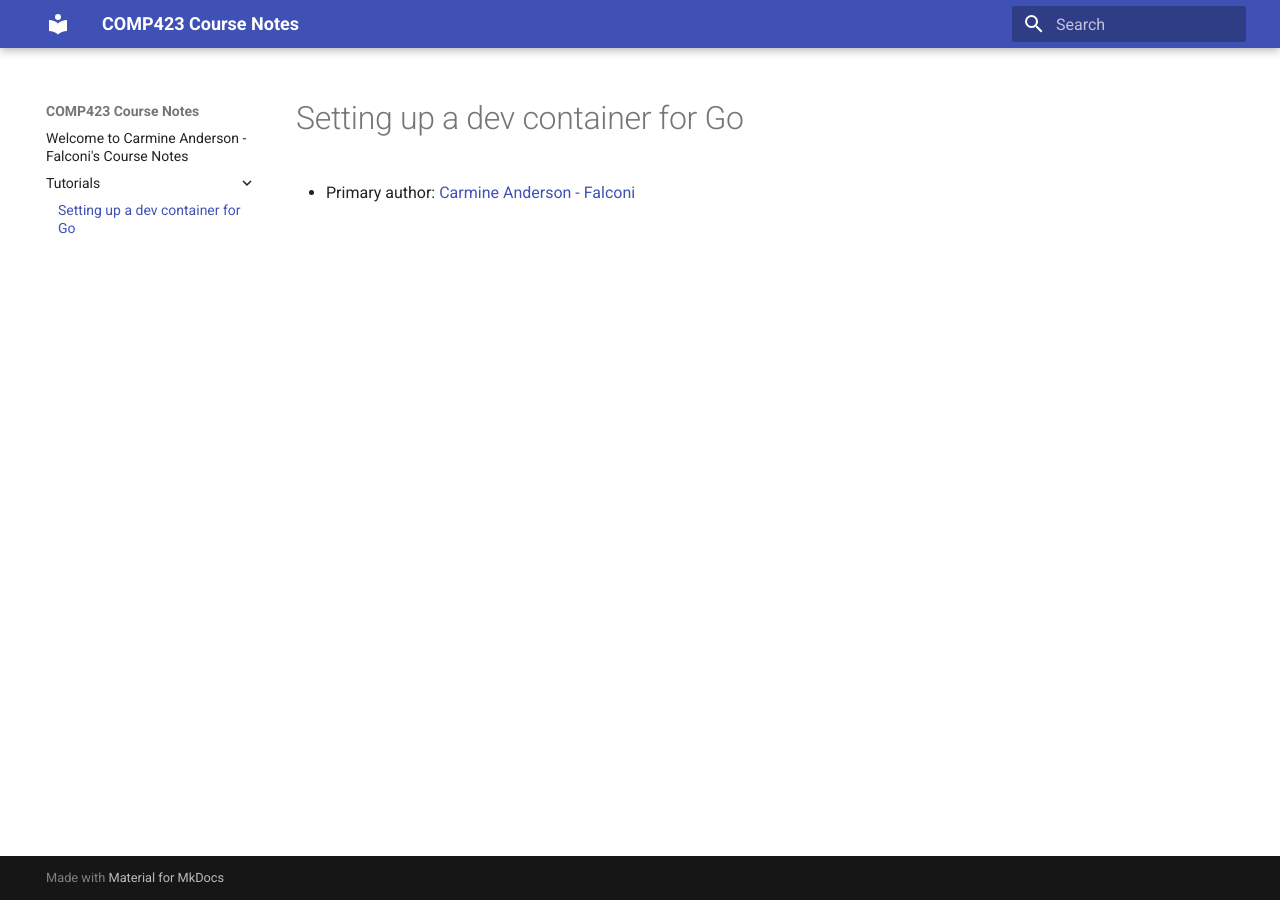
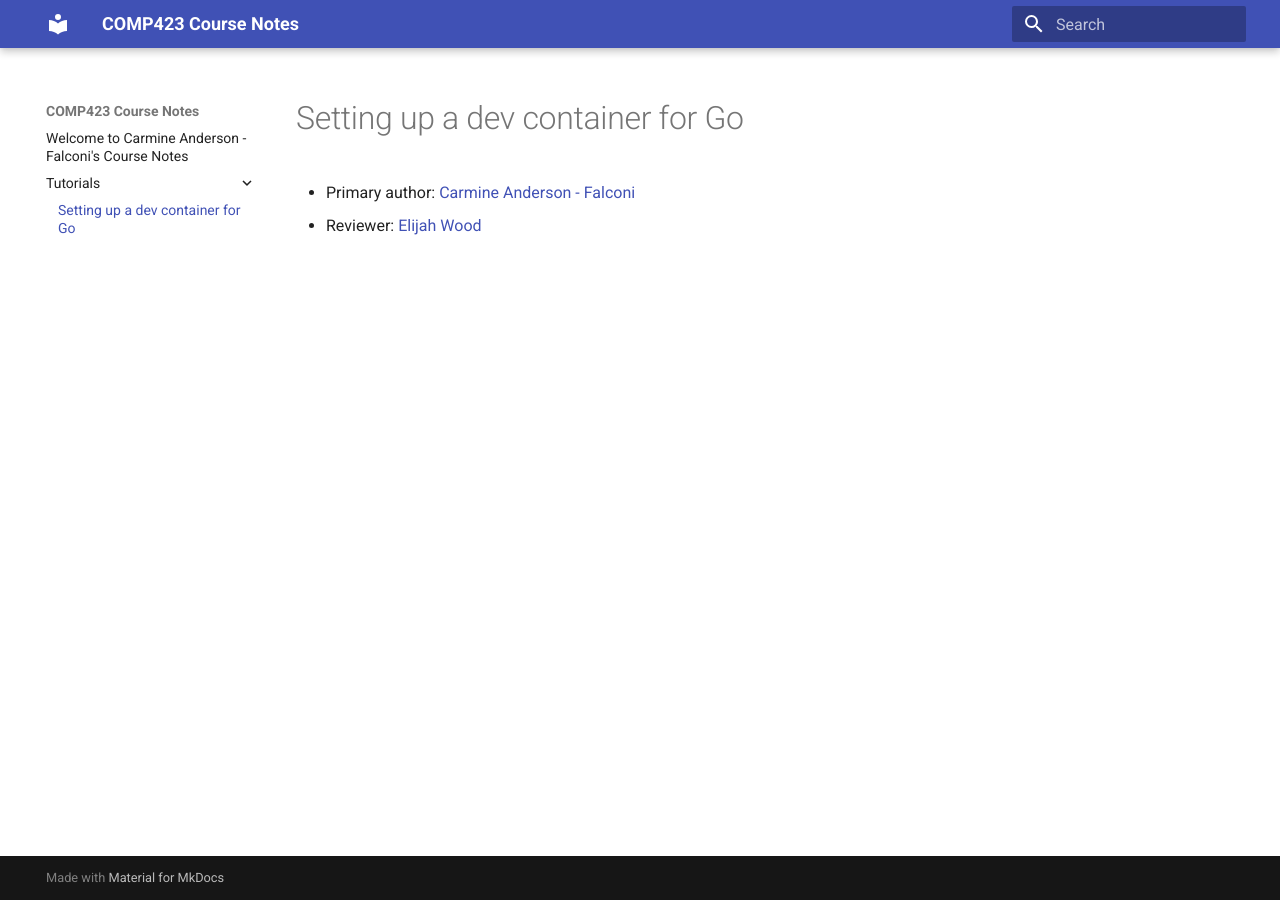
Before and after one commit to carmine-anderson/comp423-course-notes, an MkDocs documentation site: the page built from docs/tutorials/go-setup.md, in a window 1280 px wide. Built offline with MkDocs 1.6.1 and Material for MkDocs 9.7.7, drawn with Linux system fonts in a browser that asks for light colours.

Commit message:
Reviewer edits

```diff
--- a/docs/tutorials/go-setup.md
+++ b/docs/tutorials/go-setup.md
@@ -1,3 +1,4 @@
 # Setting up a dev container for Go
 
 * Primary author: [Carmine Anderson - Falconi](https://github.com/carmine-anderson)
+* Reviewer: [Elijah Wood](https://github.com/ElijahWood2003)
```
